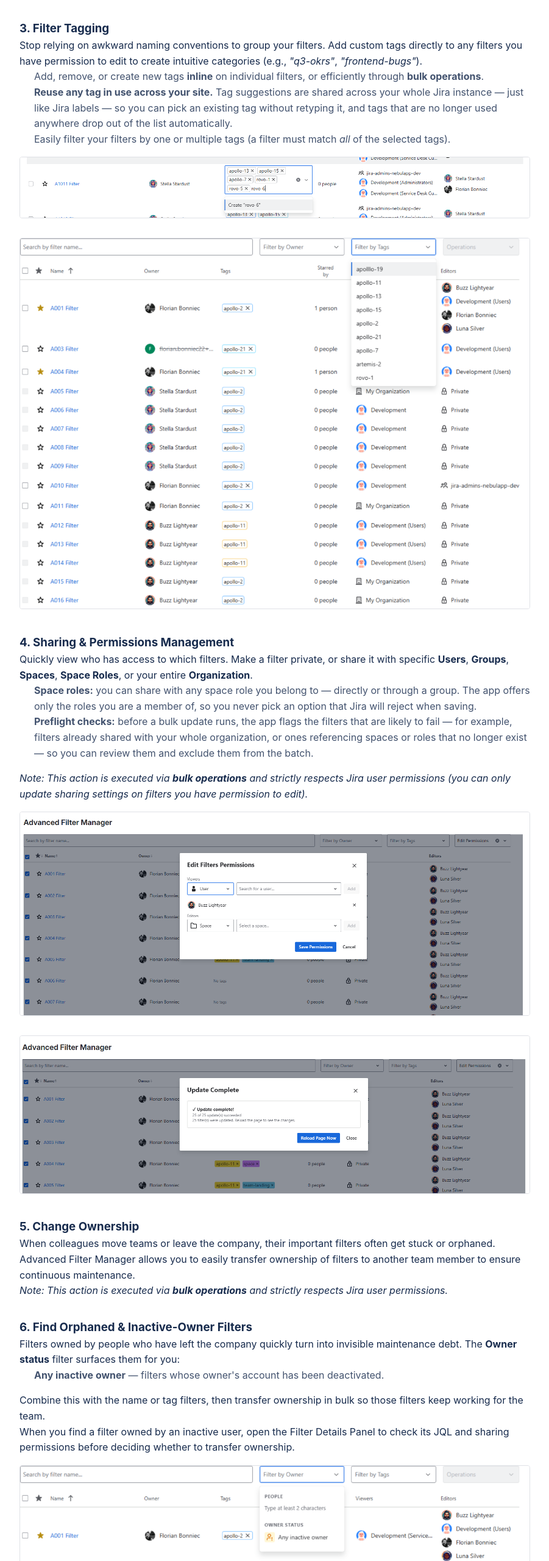
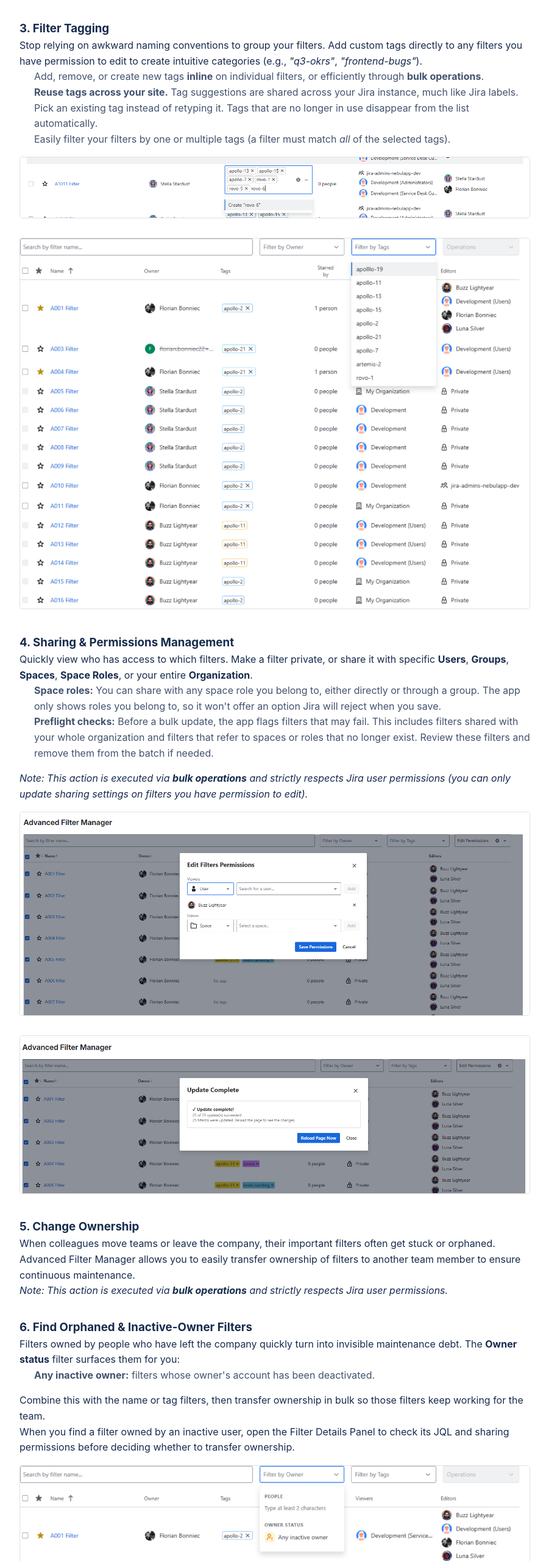
Before and after one commit to Florian22/nebulapp-homepage, a plain HTML site: page docs/advanced-filter-manager.html in a window 1280 px wide. Shown: the part 3120-5680 px from the top of the page at 61% size, without its empty margins (338-1239 px from the left). Drawn offline with Linux system fonts and the light colour scheme.

Commit message:
docs: replace em dashes in feature copy

```diff
--- a/docs/advanced-filter-manager.html
+++ b/docs/advanced-filter-manager.html
@@ -180,7 +180,7 @@
                 <p>Stop relying on awkward naming conventions to group your filters. Add custom tags directly to any filters you have permission to edit to create intuitive categories (e.g., <em>"q3-okrs"</em>, <em>"frontend-bugs"</em>).</p>
                 <ul>
                     <li>Add, remove, or create new tags <strong>inline</strong> on individual filters, or efficiently through <strong>bulk operations</strong>.</li>
-                    <li><strong>Reuse any tag in use across your site.</strong> Tag suggestions are shared across your whole Jira instance &mdash; just like Jira labels &mdash; so you can pick an existing tag without retyping it, and tags that are no longer used anywhere drop out of the list automatically.</li>
+                    <li><strong>Reuse tags across your site.</strong> Tag suggestions are shared across your Jira instance, much like Jira labels. Pick an existing tag instead of retyping it. Tags that are no longer in use disappear from the list automatically.</li>
                     <li>Easily filter your filters by one or multiple tags (a filter must match <em>all</em> of the selected tags).</li>
                 </ul>
                 <div style="margin-top: 1rem; margin-bottom: 1.5rem; text-align: center;">
@@ -193,8 +193,8 @@
                 <h3 id="feature-sharing-permissions" style="margin-top: 2rem;">4. Sharing &amp; Permissions Management</h3>
                 <p>Quickly view who has access to which filters. Make a filter private, or share it with specific <strong>Users</strong>, <strong>Groups</strong>, <strong>Spaces</strong>, <strong>Space Roles</strong>, or your entire <strong>Organization</strong>.</p>
                 <ul>
-                    <li><strong>Space roles:</strong> you can share with any space role you belong to &mdash; directly or through a group. The app offers only the roles you are a member of, so you never pick an option that Jira will reject when saving.</li>
-                    <li><strong>Preflight checks:</strong> before a bulk update runs, the app flags the filters that are likely to fail &mdash; for example, filters already shared with your whole organization, or ones referencing spaces or roles that no longer exist &mdash; so you can review them and exclude them from the batch.</li>
+                    <li><strong>Space roles:</strong> You can share with any space role you belong to, either directly or through a group. The app only shows roles you belong to, so it won't offer an option Jira will reject when you save.</li>
+                    <li><strong>Preflight checks:</strong> Before a bulk update, the app flags filters that may fail. This includes filters shared with your whole organization and filters that refer to spaces or roles that no longer exist. Review these filters and remove them from the batch if needed.</li>
                 </ul>
                 <p><em>Note: This action is executed via <strong>bulk operations</strong> and strictly respects Jira user permissions (you can only update sharing settings on filters you have permission to edit).</em></p>
                 <div style="margin-top: 1rem; margin-bottom: 1.5rem; text-align: center;">
@@ -209,8 +209,8 @@
                 <h3 id="feature-orphaned-filters" style="margin-top: 2rem;">6. Find Orphaned &amp; Inactive-Owner Filters</h3>
                 <p>Filters owned by people who have left the company quickly turn into invisible maintenance debt. The <strong>Owner status</strong> filter surfaces them for you:</p>
                 <ul>
-                    <li><strong>Any inactive owner</strong> &mdash; filters whose owner's account has been deactivated.</li>
-                  <!--  <li><strong>Deleted owner</strong> &mdash; filters whose owner has been removed from Jira (shown as <em>"Former user"</em>).</li> -->
+                                        <li><strong>Any inactive owner:</strong> filters whose owner's account has been deactivated.</li>
+                                    <!--  <li><strong>Deleted owner:</strong> filters whose owner has been removed from Jira (shown as <em>"Former user"</em>).</li> -->
                 </ul>
                 <p>Combine this with the name or tag filters, then transfer ownership in bulk so those filters keep working for the team.</p>
                 <p>When you find a filter owned by an inactive user, open the <a href="#filter-details-panel">Filter Details Panel</a> to check its JQL and sharing permissions before deciding whether to transfer ownership.</p>
@@ -310,8 +310,8 @@
             Searches by filter name or owner return up to
             <strong>1,000 results</strong>. If there are more matches,
             you'll see a message asking you to narrow your search.
-            This limit only applies to search results &mdash; you can
-            still browse the full filter list normally.
+            This limit only applies to search results. You can still
+            browse the full filter list normally.
         </li>
         <li>
             <strong>Unique Tags:</strong>
```
